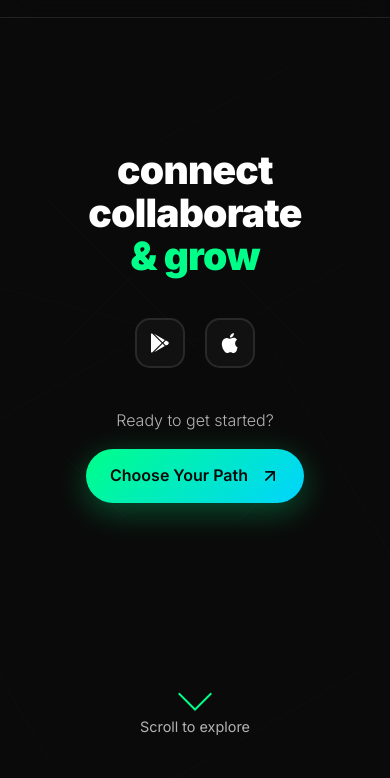
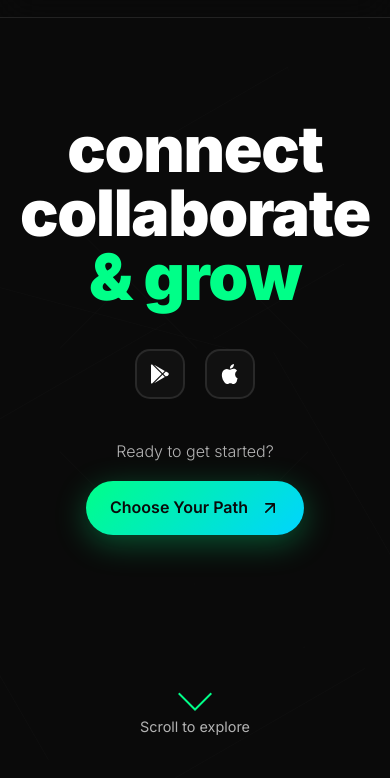
Before and after one commit to tonynham/collabuu, a website: page Webpage/index.html in a window 390 px wide. Shown: the part 66-844 px from the top of the page. Drawn offline with Linux system fonts and the light colour scheme.

Commit message:
🚀 Dramatically increase mobile title font size - Set mobile font to clamp(4rem, 14vw, 7rem) on both 768px and 480px breakpoints - Title 'Connect Collaborate & Grow' now 60%+ larger on mobile - Much more prominent and impactful mobile hero section - Modern mobile-first design approach

```diff
--- a/Webpage/assets/css/landing-style.css
+++ b/Webpage/assets/css/landing-style.css
@@ -1641,8 +1641,8 @@ body.scrolled-past-hero {
     }
 
     .main-title h1 {
-        font-size: clamp(2.8rem, 8vw, 5rem);
-        line-height: 1.1;
+        font-size: clamp(4rem, 14vw, 7rem);
+        line-height: 1.0;
         margin-bottom: 1.5rem;
     }
 
@@ -1761,9 +1761,9 @@ body.scrolled-past-hero {
     }
 
     .main-title h1 {
-        font-size: clamp(2.4rem, 10vw, 4rem);
-        margin-bottom: 1rem;
-        line-height: 1.1;
+        font-size: clamp(4rem, 14vw, 7rem);
+        line-height: 1.0;
+        margin-bottom: 1.5rem;
     }
 
     .subtitle {
```
